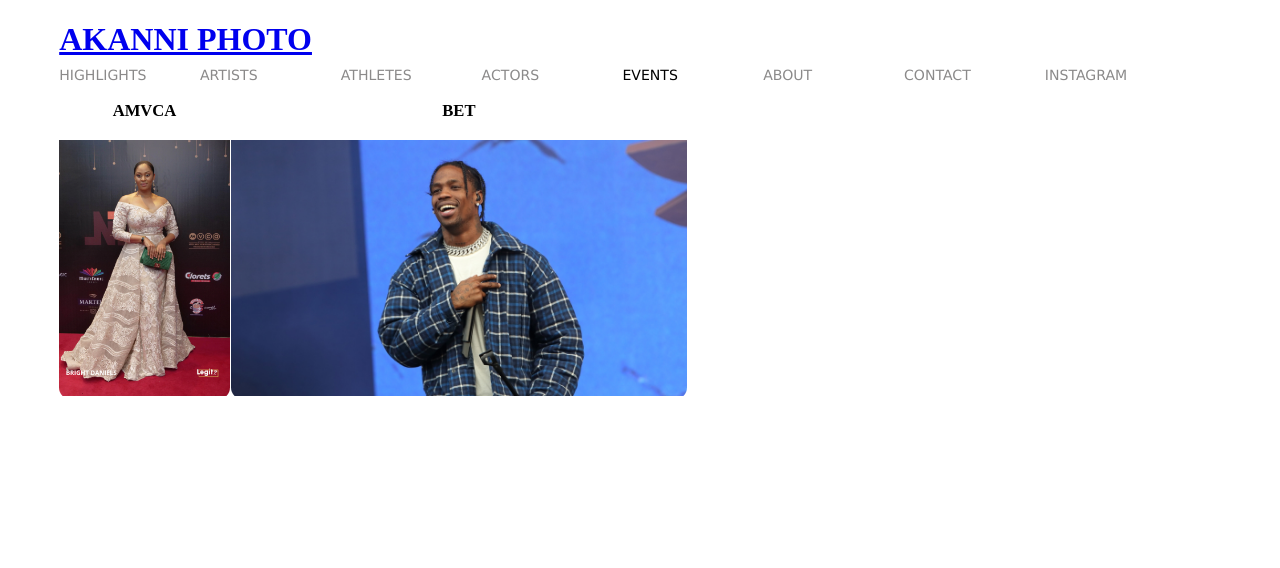
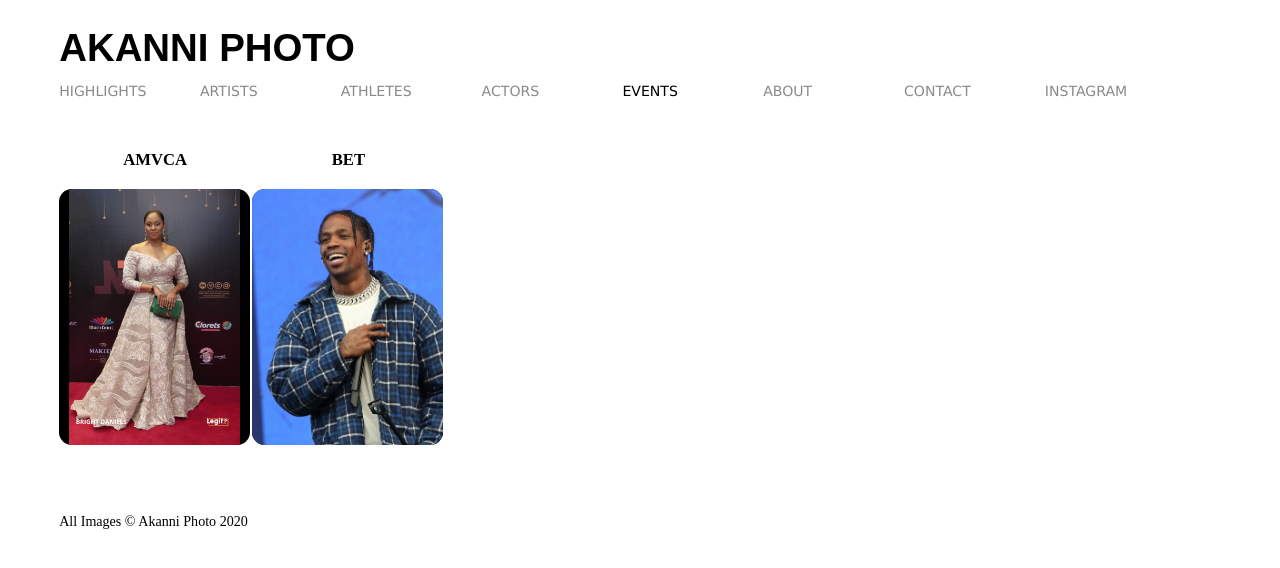
Before and after one commit to Harbimz/Akanni-photo, a plain HTML site: page events.html in a window 1280 px wide. Drawn offline with Linux system fonts and the light colour scheme.

Commit message:
Update events.html

```diff
--- a/events.html
+++ b/events.html
@@ -8,7 +8,7 @@
     <title>Events - Akanni Photo</title>
 </head>
 <body>
-    <header>
+    <div class="header">
         <h1><a href="index.html">AKANNI PHOTO</a></h1>
         <nav class="main-menu">
             <ul>
@@ -19,19 +19,24 @@
                 <li class="active"><a href="events.html">Events</a></li>
                 <li><a href="about.html">About</a></li>
                 <li><a href="contact.html">Contact</a></li>
-                <li><a href="https://www.instagram.com/">Instagram</a></li>
+                <li><a target="_blank" href="https://www.instagram.com/">Instagram</a></li>
             </ul>
         </nav>
-    </header>
+    </div>
     <div class="events">
         <div class="event">
         <h3><a href="amvca.html">AMVCA</a></h3>
-        <a class="event-link" href="amvca.html"><img src="images/events/amvca/832da255675e623a.jpg" alt="AMVCA"></a>
+        <div class=" thumbnail narrow"><a class="event-link" href="amvca.html"><img src="images/events/amvca/832da255675e623a.jpg" alt="AMVCA"></a></div>
         </div>
         <div class="event">
             <h3><a href="bet.html">BET</a></h3>
-            <a class="event-link" href="bet.html"><img src="images/events/bet/0c17e495499944778bc8c2492a812a9c_18.jpg" alt="AMVCA"></a>
-            </div>
+            <div class=" thumbnail narrow"><a class="event-link" href="bet.html"><img src="images/events/bet/thumbnail.jpg" alt="AMVCA"></a></div>
+        </div>
+
     </div>
+    <div class="clear"></div>
+    <footer>
+        <p>All Images © Akanni Photo 2020</p>
+    </footer>
 </body>
 </html>
```
